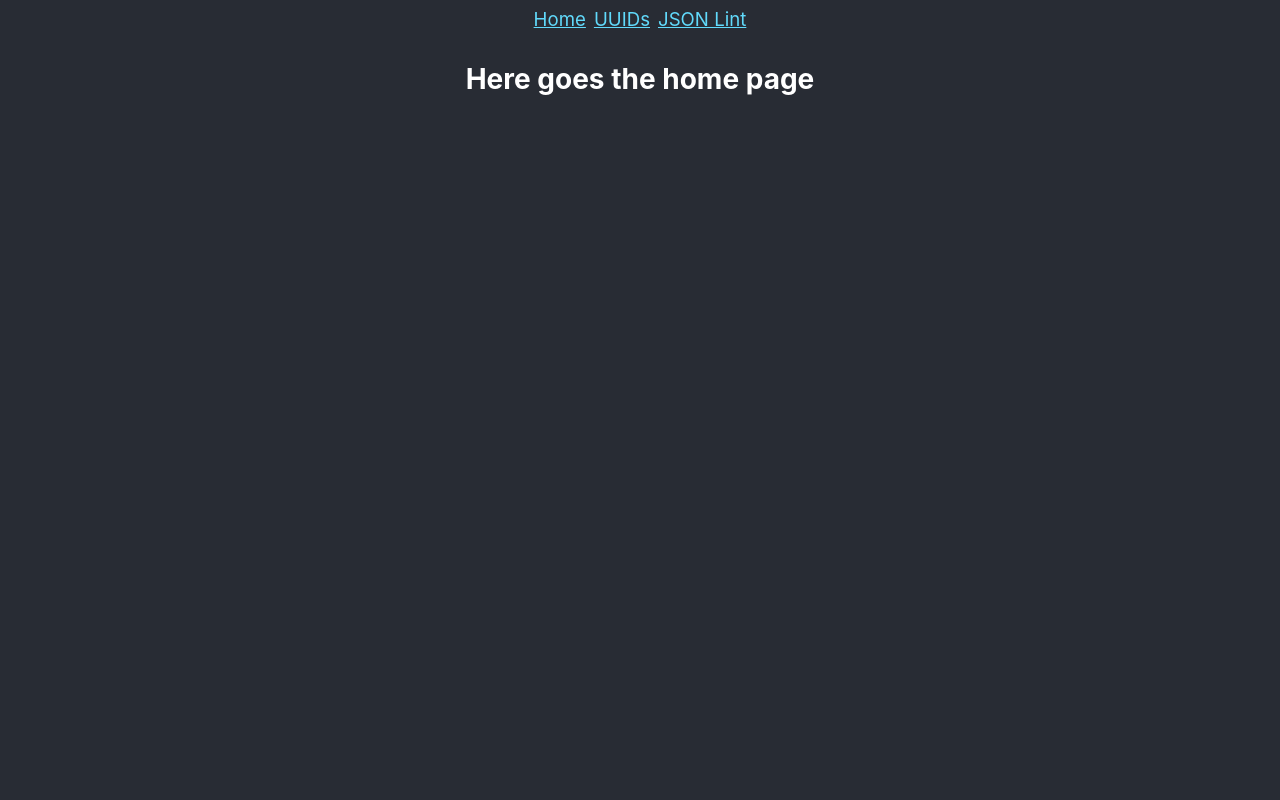
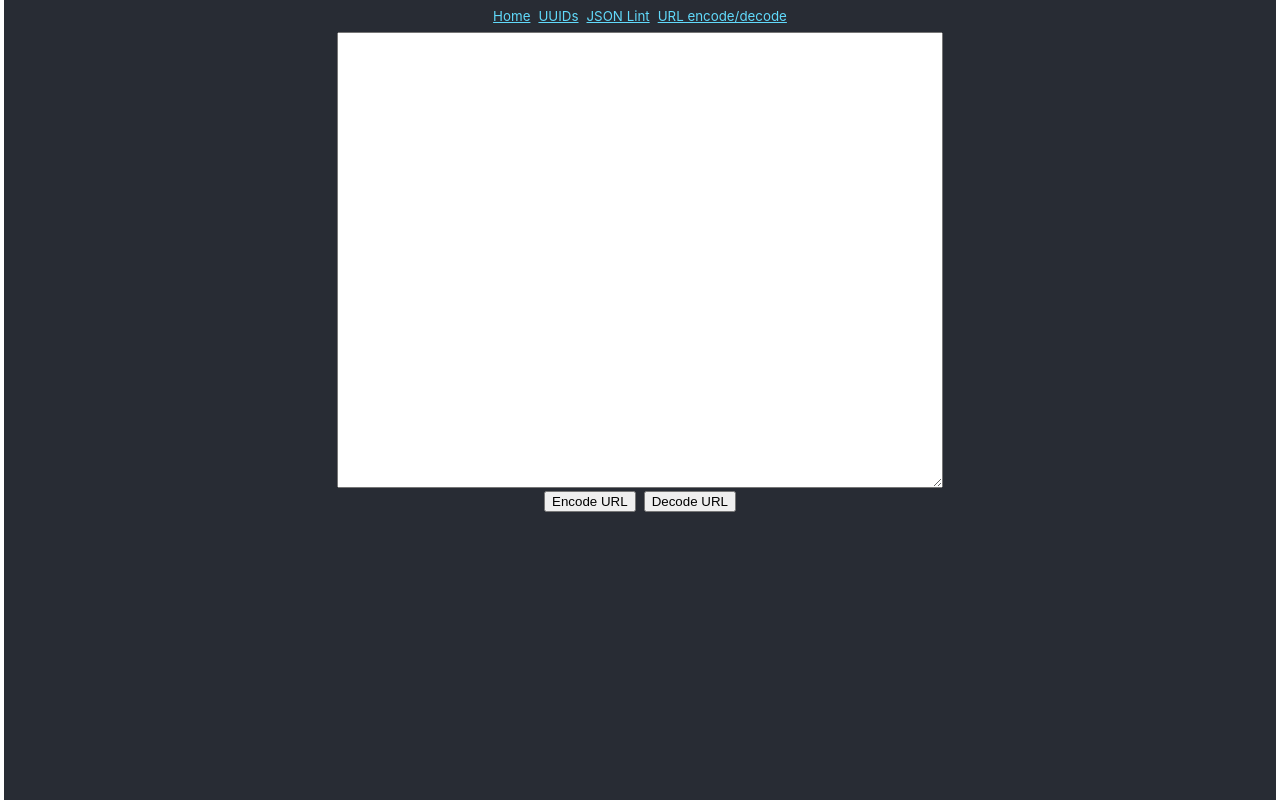
Before and after one commit to fjoubert/devtools, a React (Create React App) app: page /url-encode-decode in a window 1280 px wide. Built offline with nearby package versions, Linux system fonts and the light colour scheme.

Commit message:
Add url encode/decode; cleanup

```diff
--- a/src/App.css
+++ b/src/App.css
@@ -10,6 +10,7 @@
 
 nav {
   margin: 8px;
+  font-size: 10pt;
 }
 
 nav > span {
@@ -24,3 +25,7 @@ textarea {
   width: 600px;
   height: 450px;
 }
+
+div > * {
+  margin: 0px 4px;
+}
--- a/src/App.tsx
+++ b/src/App.tsx
@@ -5,9 +5,10 @@ import {
   Route,
   Link
 } from "react-router-dom";
+import './App.css';
 import Uuid4 from './tools/uuid4';
 import JsonLint from './tools/json-lint';
-import './App.css';
+import UrlEncodeDecode from './tools/url-encode-decode';
 
 const tools = [
   {
@@ -19,12 +20,19 @@ const tools = [
     path: "/json-lint",
     title: "JSON Lint",
     component: JsonLint
+  },
+  {
+    path: "/url-encode-decode",
+    title: "URL encode/decode",
+    component: UrlEncodeDecode
   }
 ];
 
 const App = () => {
+
   const routeComponents = tools.map(({ path, component }, key) => <Route exact path={path} component={component} key={key} />);
   const navComponents = tools.map((tool, key) => <span key={key}><Link to={tool.path}>{tool.title}</Link></span>);
+
   return (
     <Router>
       <div className="App">
@@ -38,11 +46,7 @@ const App = () => {
         </header>
 
         <Switch>
-
           {routeComponents}
-          {/* {tools.map((tool, index) =>
-            <Route key={index} path={tool.path} component={tool.component} />
-          )} */}
           <Route path="/">
             <Home />
           </Route>
@@ -53,7 +57,7 @@ const App = () => {
 }
 
 function Home() {
-  return <h2>Here goes the home page</h2>;
+  return <h2>Here goes the home page content</h2>;
 }
 
 export default App;
--- /dev/null
+++ b/src/tools/url-encode-decode.tsx
@@ -0,0 +1,18 @@
+import { useState } from 'react';
+
+const UrlEncodeDecode = () => {
+
+    const [value, setValue] = useState<string>("");
+
+    return (
+        <>
+            <textarea value={value} onChange={e => { setValue(e.target.value) }}></textarea>
+            <div>
+                <button onClick={() => { setValue(encodeURIComponent(value)) }}>Encode URL</button>
+                <button onClick={() => { setValue(decodeURIComponent(value)) }}>Decode URL</button>
+            </div>
+        </>
+    );
+}
+
+export default UrlEncodeDecode;
--- a/src/tools/uuid4.tsx
+++ b/src/tools/uuid4.tsx
@@ -1,3 +1,4 @@
+import { useState } from 'react';
 
 const Uuid4 = () => {
 
@@ -11,10 +12,16 @@ const Uuid4 = () => {
         });
     }
 
+    const [amountToGenerate, setAmountToGenerate] = useState<number>(25);
+    const [value, setValue] = useState<string>(generateUuidv4(amountToGenerate).join('\n'));
+
     return (
         <>
-            <textarea defaultValue={generateUuidv4(25).join('\n')}></textarea>
-            <button onClick={generateUuidv4(25)}></button>
+            <textarea value={value} onChange={e => { setValue(e.target.value) }}></textarea>
+            <div>
+                <input type="number" value={amountToGenerate} min="1" max="10000" onChange={e => { setAmountToGenerate(parseInt(e.target.value)) }} />
+                <button onClick={() => setValue(generateUuidv4(amountToGenerate).join('\n'))}>Generate UUIDs</button>
+            </div>
         </>
     );
 }
```
Also changed, not shown: 2 other files (tests, documents, lock files or other folders).
